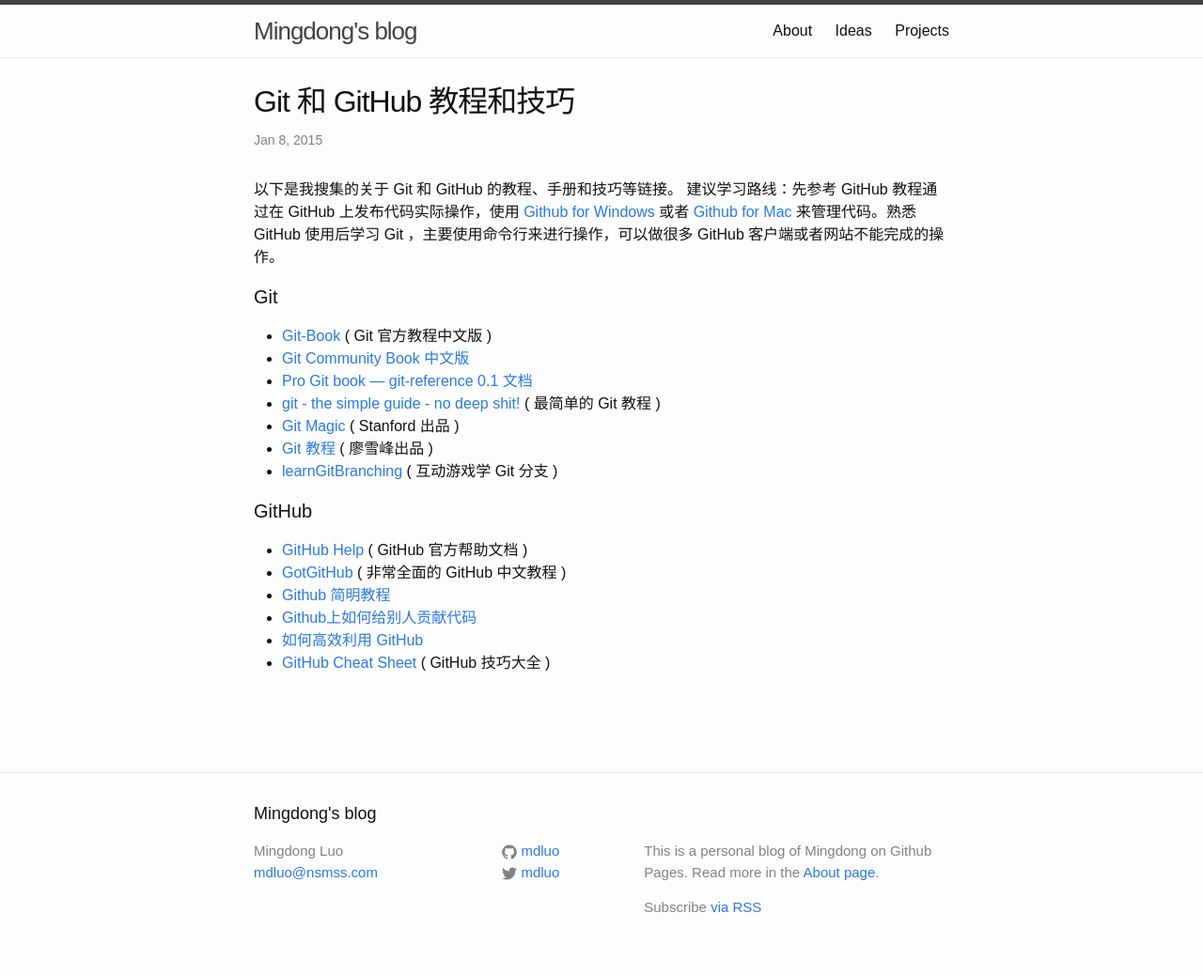
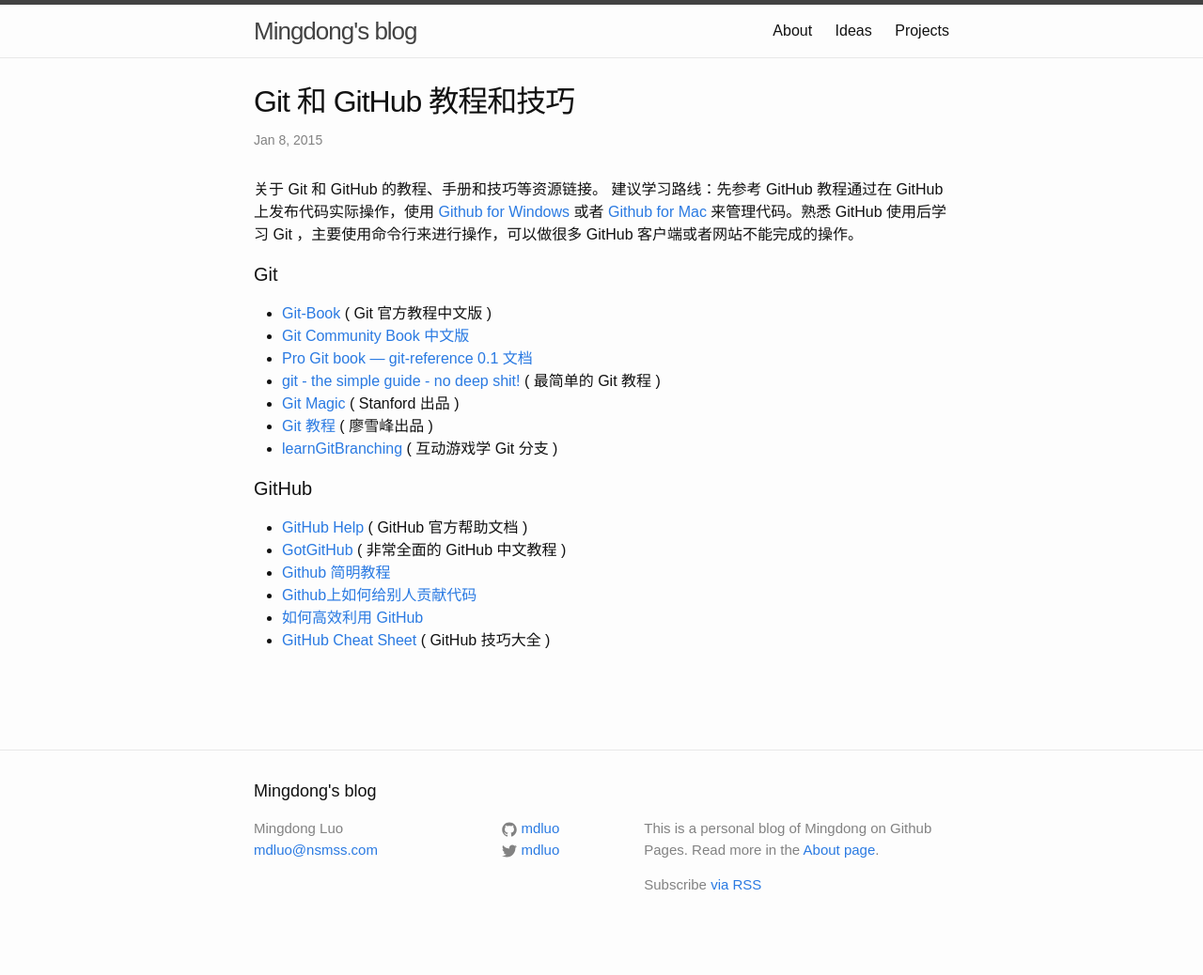
Before and after one commit to itfen/md, a Jekyll site: the page built from _posts/2015-01-08-tutorials-and-tips-about-git-and-github.md, in a window 1280 px wide. Shown: the whole page at 94% size. Built offline with Jekyll 4.4.1, drawn with Linux system fonts in a browser that asks for light colours; comment, search, counter and statistics services are not loaded; after the commit the page ends 1014 px from its top, so only the background shows below that.

Commit message:
Update post

```diff
--- a/_posts/2015-01-08-tutorials-and-tips-about-git-and-github.md
+++ b/_posts/2015-01-08-tutorials-and-tips-about-git-and-github.md
@@ -6,7 +6,7 @@
 share: true
 ---
 
-以下是我搜集的关于 Git 和 GitHub 的教程、手册和技巧等链接。
+关于 Git 和 GitHub 的教程、手册和技巧等资源链接。
 建议学习路线：先参考 GitHub 教程通过在 GitHub 上发布代码实际操作，使用 [Github for Windows](https://windows.github.com/)
 或者 [Github for Mac](https://mac.github.com/) 来管理代码。熟悉 GitHub 使用后学习 Git ，主要使用命令行来进行操作，可以做很多
 GitHub 客户端或者网站不能完成的操作。
```
